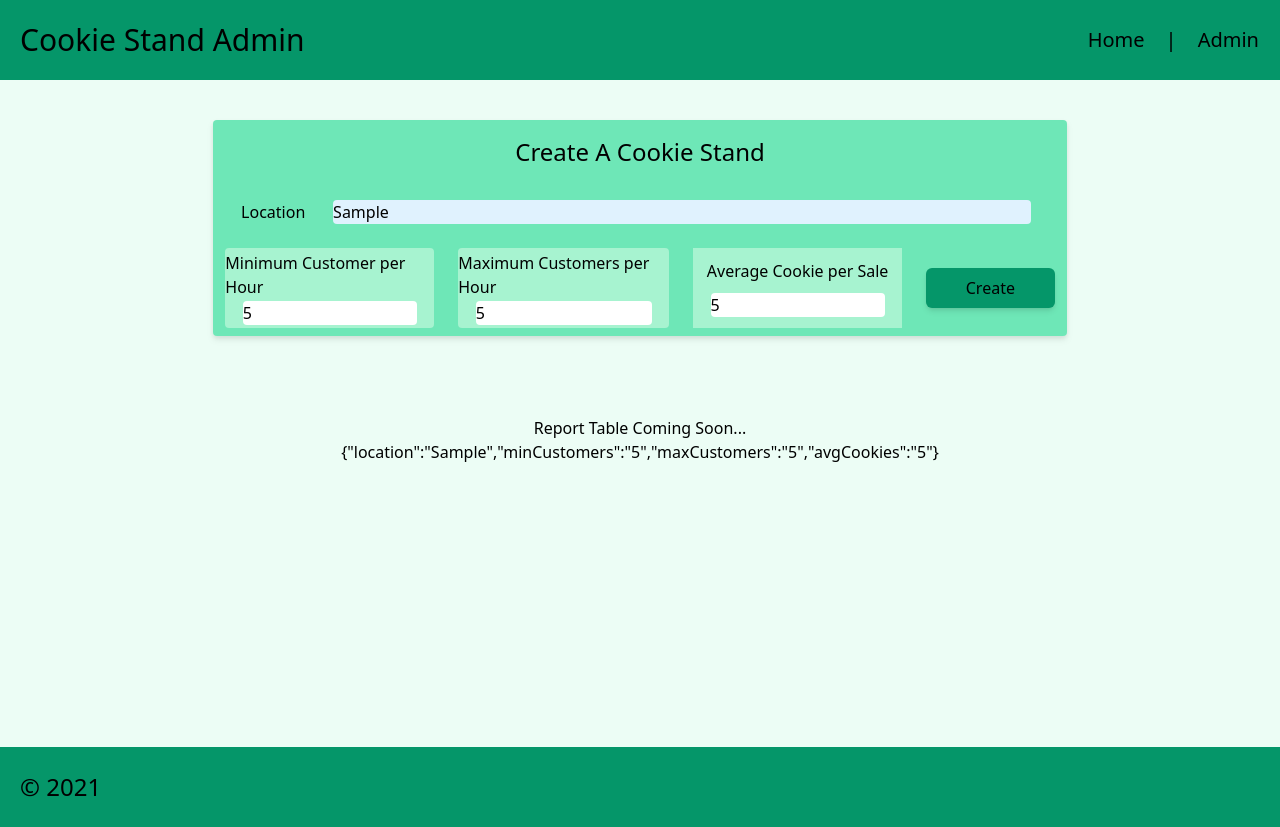
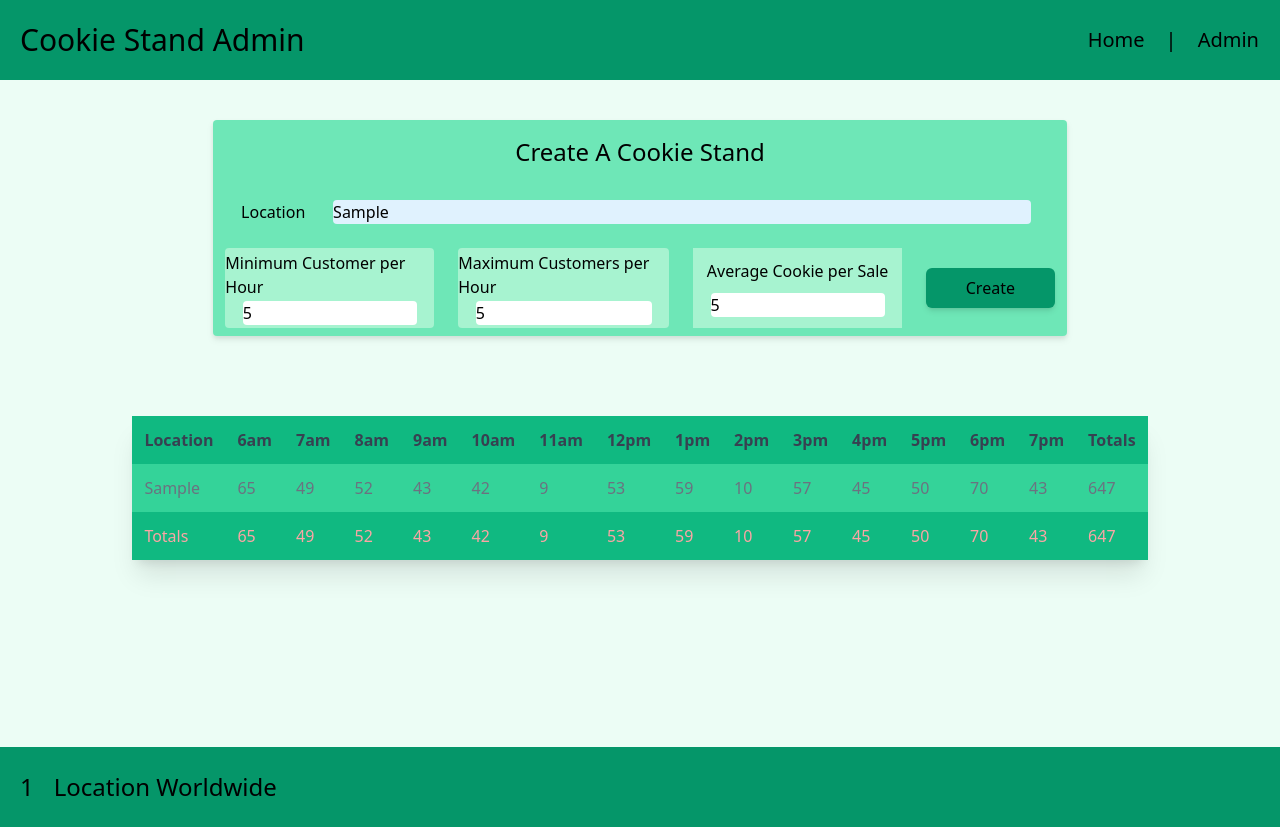
Before and after one commit to jjescandor/cookie-stand-admin, a Next.js app in the folder cookie-stand-admin/: page / in a window 1280 px wide. Both pictures are taken after typing "Sample", "5", "5", "5" into the empty fields and a click on the button "Create". Built offline with nearby package versions, Linux system fonts and the light colour scheme.

Commit message:
Finished Lab-38

```diff
--- a/cookie-stand-admin/pages/admin.js
+++ b/cookie-stand-admin/pages/admin.js
@@ -1,35 +1,54 @@
 import Form from "./form"
 import Header from "./header";
 import Footer from "./footer";
+import ReporTable from "./reportable"
 import { useState } from 'react';
 
 export default function Admin() {
-    const [input, getInput] = useState('');
-
-    const getBaseline = (e) => {
+    const [input, setInput] = useState([]);
+    const getSales = (max, min, avg) => {
+        const salesArr = []
+        for (let i = 0; i < 14; i++) {
+            let cookiesPerHour = Math.ceil(Math.floor(Math.random() * (max - min + 1 + min) * avg));
+            console.log(cookiesPerHour)
+            salesArr.push(cookiesPerHour);
+        }
+        console.log(salesArr)
+        return salesArr
+    }
+    const handleSubmit = (e) => {
         e.preventDefault()
         const data = {
-            "location": e.target.loc.value,
-            "minCustomers": e.target.min.value,
-            "maxCustomers": e.target.max.value,
-            "avgCookies": e.target.avg.value
+            location: e.target.loc.value,
+            minCustomers: e.target.min.value,
+            maxCustomers: e.target.max.value,
+            avgCookies: e.target.avg.value,
+            sales: getSales(e.target.max.value, e.target.min.value, e.target.avg.value) || []
         }
-        getInput(JSON.stringify(data))
+        setInput([...input, data])
+
+    }
+    function newD() {
+        return input
     }
 
     return (
         <div className="bg-emerald-50 text-black items-center h-screen content-center items-center">
             <Header />
             <main className='flex flex-col items-center h-5/6'>
-                <Form getBaseline={getBaseline} />
+                <Form handleSubmit={handleSubmit} />
                 <div className='flex flex-col items-center my-10'>
-                    <h1>
-                        Report Table Coming Soon...
-                    </h1>
-                    <h1>{input}</h1>
+                    {newD()?.length <= 0 &&
+                        <h1 className="text-2xl">
+                            No Cookie Stands Available
+                        </h1>
+                    }
+                    {newD()?.length > 0 &&
+                        <ReporTable newD={newD} />
+                    }
                 </div>
             </main>
-            <Footer />
+            <Footer input={input} />
         </div>
     )
 }
--- a/cookie-stand-admin/pages/footer.js
+++ b/cookie-stand-admin/pages/footer.js
@@ -1,10 +1,18 @@
 
 import styles from '../styles/Home.module.css'
 
-export default function Footer() {
+export default function Footer(props) {
     return (
-        <footer className="bg-emerald-600 h-20 my-auto flex flex-col content-center ">
-            <h2 className='my-auto text-2xl m-5'>&copy; 2021</h2>
-        </footer>
+        <footer className=" flex content-center bg-emerald-600 h-20 my-auto flex flex-col content-center ">
+            <div className="flex h-full">
+                {props.input?.length > 0 &&
+                    < h2 className='my-auto mx-5 text-2xl' > {props.input.length}</h2>
+                }
+                {props.input?.length <= 0 &&
+                    < h2 className='my-auto mx-5 text-2xl' ></h2>
+                }
+                <h2 className='my-auto text-2xl'>Location Worldwide</h2>
+            </div>
+        </footer >
     )
 }
--- a/cookie-stand-admin/pages/form.js
+++ b/cookie-stand-admin/pages/form.js
@@ -2,7 +2,7 @@ import styles from '../styles/Home.module.css'
 
 export default function From(props) {
     return (
-        <form onSubmit={props.getBaseline} className='flex flex-col items-center bg-emerald-300 w-2/3 mx-auto my-10 rounded drop-shadow-md'>
+        <form onSubmit={props.handleSubmit} className='flex flex-col items-center bg-emerald-300 w-2/3 mx-auto my-10 rounded drop-shadow-md'>
             <h1 className="m-4 text-2xl">Create A Cookie Stand</h1>
             <div className='flex flex-grow items-center justify-evenly w-full p-2'>
                 <label>Location</label>
--- a/cookie-stand-admin/pages/home.js
+++ b/cookie-stand-admin/pages/home.js
@@ -19,8 +19,8 @@ export default function Home() {
                 {imgs.map((img, idx) =>
 
                 (
-                    <div className="rounded drop-shadow-2xl">
-                        < Image src={img} key={idx} alt={idx} width={250} height={320} className="rounded-md" />
+                    <div className="rounded drop-shadow-2xl" key={idx}>
+                        < Image src={img} alt={idx} width={250} height={320} className="rounded-md" />
                     </div>
                 )
                 )}
--- /dev/null
+++ b/cookie-stand-admin/pages/reportable.js
@@ -0,0 +1,57 @@
+import styles from '../styles/Home.module.css';
+const tdStyles = "my-10  mx-auto p-3 bg-emerald-400 text-gray-500"
+const thStyles = "my-10  mx-auto p-3 bg-emerald-500 text-gray-700"
+const tfStyles = "my-10  mx-auto p-3 bg-emerald-500 text-red-300"
+
+export default function ReporTable(props) {
+    const hours = ["Location", "6am", "7am", "8am", "9am", "10am", "11am", "12pm", "1pm", "2pm", "3pm", "4pm", "5pm", "6pm", "7pm", "Totals"]
+    const findTotals = (salesData) => {
+        const hourlyTotal = []
+        for (let i = 0; i < salesData[0].sales.length; i++) {
+            hourlyTotal.push(0)
+        }
+        for (let j = 0; j < salesData.length; j++) {
+            let sum = 0
+            for (let k = 0; k < salesData[j].sales.length; k++) {
+                sum = salesData[j].sales[k]
+                hourlyTotal[k] += sum
+            }
+        }
+        return hourlyTotal
+    }
+
+    return (
+        <div className='round shadow-xl'>
+            <table>
+                <thead>
+                    <tr>
+                        {hours?.map((item, idx) => <th className={`${thStyles}`} key={idx}>{item}</th>)}
+                    </tr>
+                </thead>
+                <tbody>
+                    {props.newD()?.map((item, idx) => {
+                        return (
+                            <tr key={idx}>
+                                <td className={`${tdStyles}`} >{item.location}</td>
+                                {
+                                    item.sales.map((item, idx) => {
+                                        { console.log(item) }
+                                        return (<td key={idx} className={`${tdStyles}`}>{item}</td>)
+                                    })
+                                }
+                                <td className={`${tdStyles}`}>{item.sales.reduce((item1, item2) => item1 + item2, 0)}</td>
+                            </tr>
+                        )
+                    })}
+                </tbody>
+                <tfoot>
+                    <tr>
+                        <td className={`${tfStyles}`}>Totals</td>
+                        {findTotals(props.newD()).map((item, idx) => <td className={`${tfStyles}`} key={idx}>{item}</td>)}
+                        <td className={`${tfStyles}`}>{findTotals(props.newD()).reduce((item1, item2) => item1 + item2, 0)}</td>
+                    </tr>
+                </tfoot>
+            </table >
+        </div>
+    )
+}
```
Also changed, not shown: cookie-stand-admin/pages/hours.js (added).
